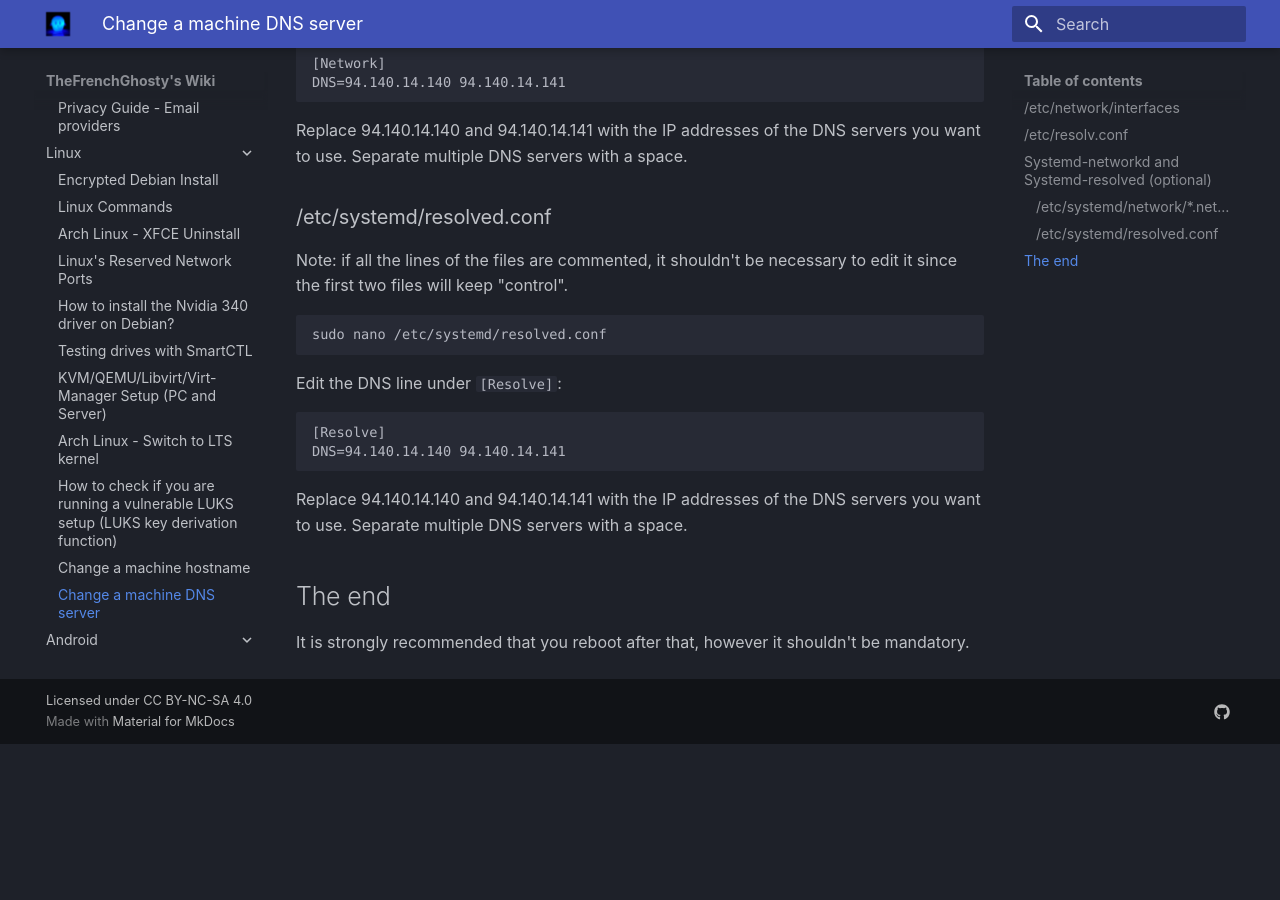
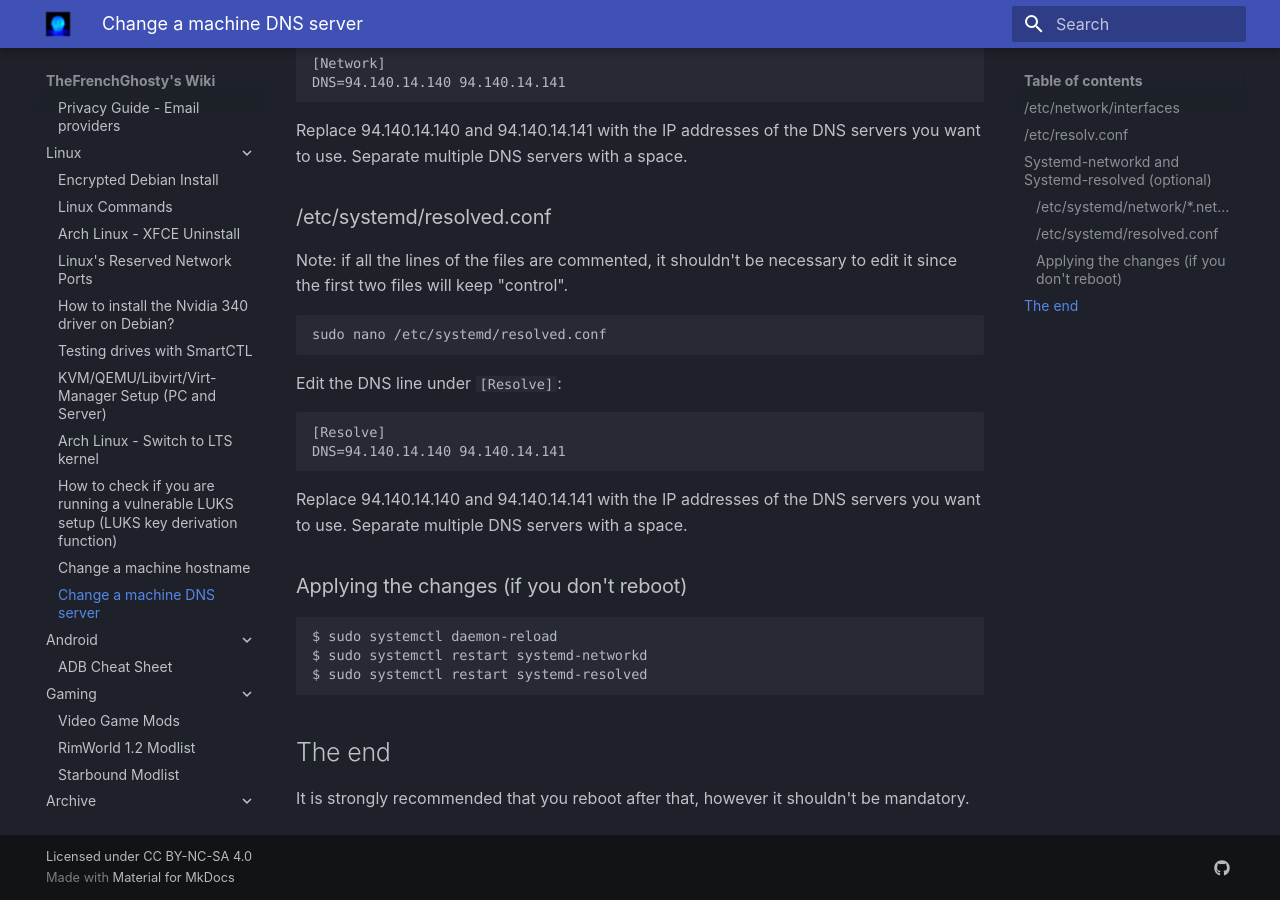
Before and after one commit to TheFrenchGhosty/wiki.thefrenchghosty.me, an MkDocs documentation site: the page built from docs/linux/linux-change-dns.md, in a window 1280 px wide and 900 px high, scrolled down 1684 px. Built offline with MkDocs 1.6.1 and Material for MkDocs 9.7.7, drawn with Linux system fonts in a browser that asks for light colours; before the commit the page ends 2428 px from its top, so only the background shows below that.

Commit message:
Add the commend to restart the systemd services for the guide to change a machine DNS server

````diff
--- a/docs/linux/linux-change-dns.md
+++ b/docs/linux/linux-change-dns.md
@@ -90,6 +90,15 @@
 Replace 94.140.14.140 and 94.140.14.141 with the IP addresses of the DNS servers you want to use. Separate multiple DNS servers with a space.
 
 
+## Applying the changes (if you don't reboot)
+
+```
+$ sudo systemctl daemon-reload
+$ sudo systemctl restart systemd-networkd
+$ sudo systemctl restart systemd-resolved
+```
+
+
 # The end
 
 It is strongly recommended that you reboot after that, however it shouldn't be mandatory.
````
